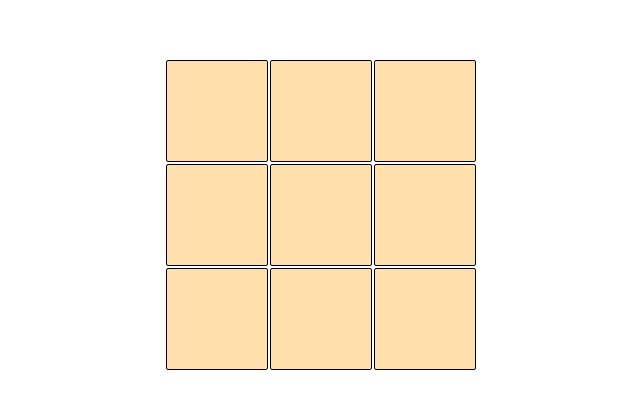
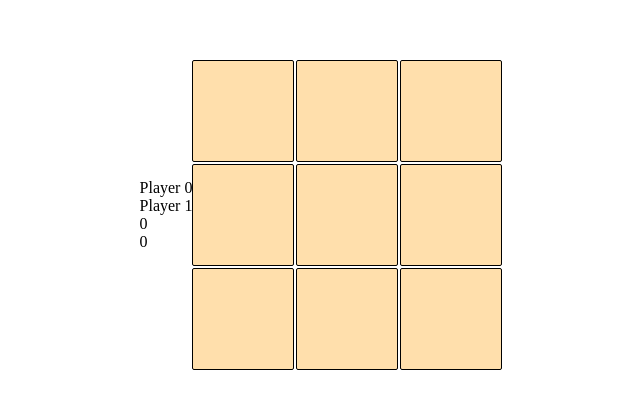
Before and after one commit to dev0lt/tic-tac-toe, a plain HTML site: page index.html in a window 1280 px wide. Shown: the part 185-594 px from the top of the page, without its empty margins (319-959 px from the left). Drawn offline with Linux system fonts and the light colour scheme.

Commit message:
added player names and scores

```diff
--- a/index.html
+++ b/index.html
@@ -9,6 +9,16 @@
   </head>
   <body>
     <div class="wrapper">
+      <div class="players">
+        <div class="names">
+          <p class="player">Player 0</p>
+          <p class="player">Player 1</p>
+        </div>
+        <div class="score">
+          <p class="point">0</p>
+          <p class="point">0</p>
+        </div>
+      </div>
       <div class="grid_container">
         <div data-number="0" class="box">1</div>
         <div data-number="1" class="box">2</div>
```
